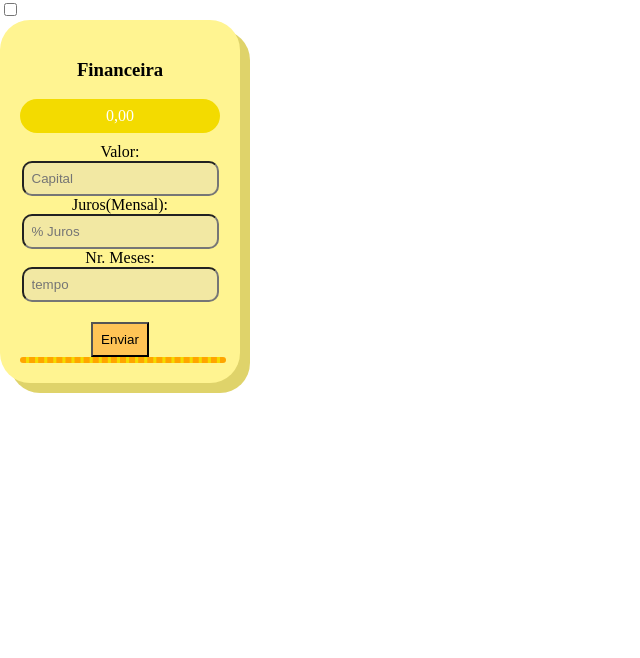
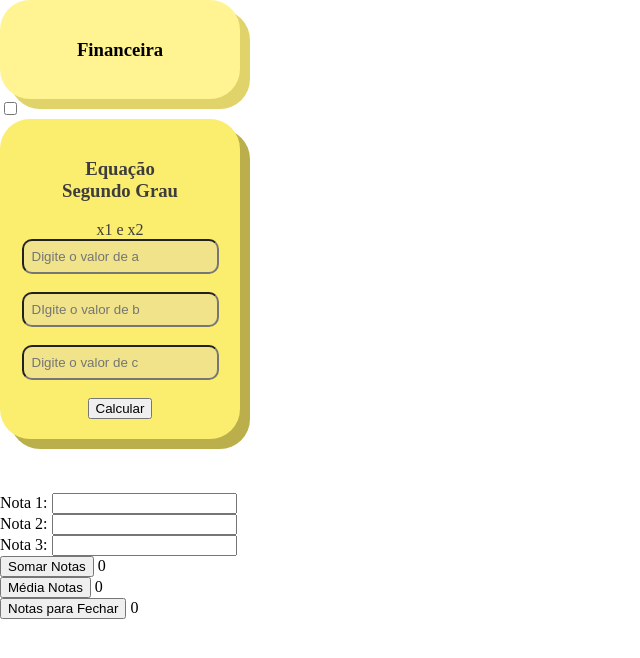
Before and after one commit to sarachini/primeiroe_3t, a plain HTML site: page index.html in a window 1280 px wide. Shown: the whole page, without its empty margins (0-640 px from the left). Drawn offline with Linux system fonts and the light colour scheme.

Commit message:
Update index.html

```diff
--- a/index.html
+++ b/index.html
@@ -1,34 +1,66 @@
 <!DOCTYPE html>
-<html lang="pt-br">
+<html lang="pt-br" dir="ltr">
 
 <head>
-    <meta charset="UTF-8">
-    <meta http-equiv="X-UA-Compatible" content="IE=edge">
-    <meta name="viewport" content="width=device-width, initial-scale=1.0">
+  <meta charset="utf-8">
+  <meta http-equv="X-UA-Compatible" content="IE=edge">
+  <meta name="viewport" content="width=device-widh , initial-scale=1.0">
   <title>Primeiro E</title>
   <script src="estudo.js"></script>
-
   <link rel="stylesheet" href="geral.css">
 </head>
 
 <body>
-    <input type="checkbox" id="calc">
+  <input type="checkbox" id="calcFin">
   <div class="calculadora">
-        <label for="calcfin"><h3>Financeira</h3></label>
-<div class="calc">
+    <label for="calcFin">
+      <h3>Financeira</h3>
+    </label>
 
+    <div class="calcF">
       <div id="psTotal">
-            <span id="total">0,00</span><br>
+        <span id="total">Total: 0,00</span><br>
       </div>
-        Valor: <input id="valor" placeholder="Capital" type="text"><br>
-        Juros(Mensal): <input id="juros" placeholder="% Juros" type="text"><br>
-        Nr. Meses: <input id="meses" placeholder="tempo" type="text"><br>
+      Valor: <input id="valor" placeholder="Digite o Capital" type="text"><br>
+      Juros(Mensal): <input id="juros" placeholder="Digite os Juros (mensal)" type="text"><br>
+      Nr. Meses: <input id="meses" placeholder="Digite o Tempo (meses)" type="text"><br>
       <button id="btnCalc" onclick="calcula()">Enviar</button><br>
       <div class="spmes">
-            <span id="mes"></span>
+        <span id="mes">Mês a Mês</span>
       </div>
     </div>
   </div>
+
+  <input type="checkbox" id="calcESG">
+  <div class="calculadoraESG">
+    <label for="calcESG">
+      <h3>Equação<br>Segundo Grau</h3>
+    </label>
+
+    <div class="calcESG">
+      <div id="psRaiz">
+        <span id="raiz">x1 e x2</span><br>
+      </div>
+      <input id="a" placeholder="Digite o valor de a" type="text"><br><br>
+      <input id="b" placeholder="DIgite o valor de b" type="text"><br><br>
+      <input id="c" placeholder="Digite o valor de c" type="text"><br><br>
+      <button onclick="calculaESG()">Calcular</button><br>
+    </div>
+
+  </div>
+
+  <br><br><br>
+
+  Nota 1: <input id="t1" type="text"><br>
+  Nota 2: <input id="t2" type="text"><br>
+  Nota 3: <input id="t3" type="text"><br>
+
+  <button onclick="somarNotas()">Somar Notas</button>
+  <span id="resultadosoma">0</span><br>
+  <button onclick="mediaNotas()">Média Notas</button>
+  <span id="resultadomedia">0</span><br>
+  <button onclick="fecharNotas()">Notas para Fechar</button>
+  <span id="resultadofechar">0</span><br>
+
 </body>
-
-</html>
+<html>
```
Lines whose indentation alone changed are shown as unchanged.
